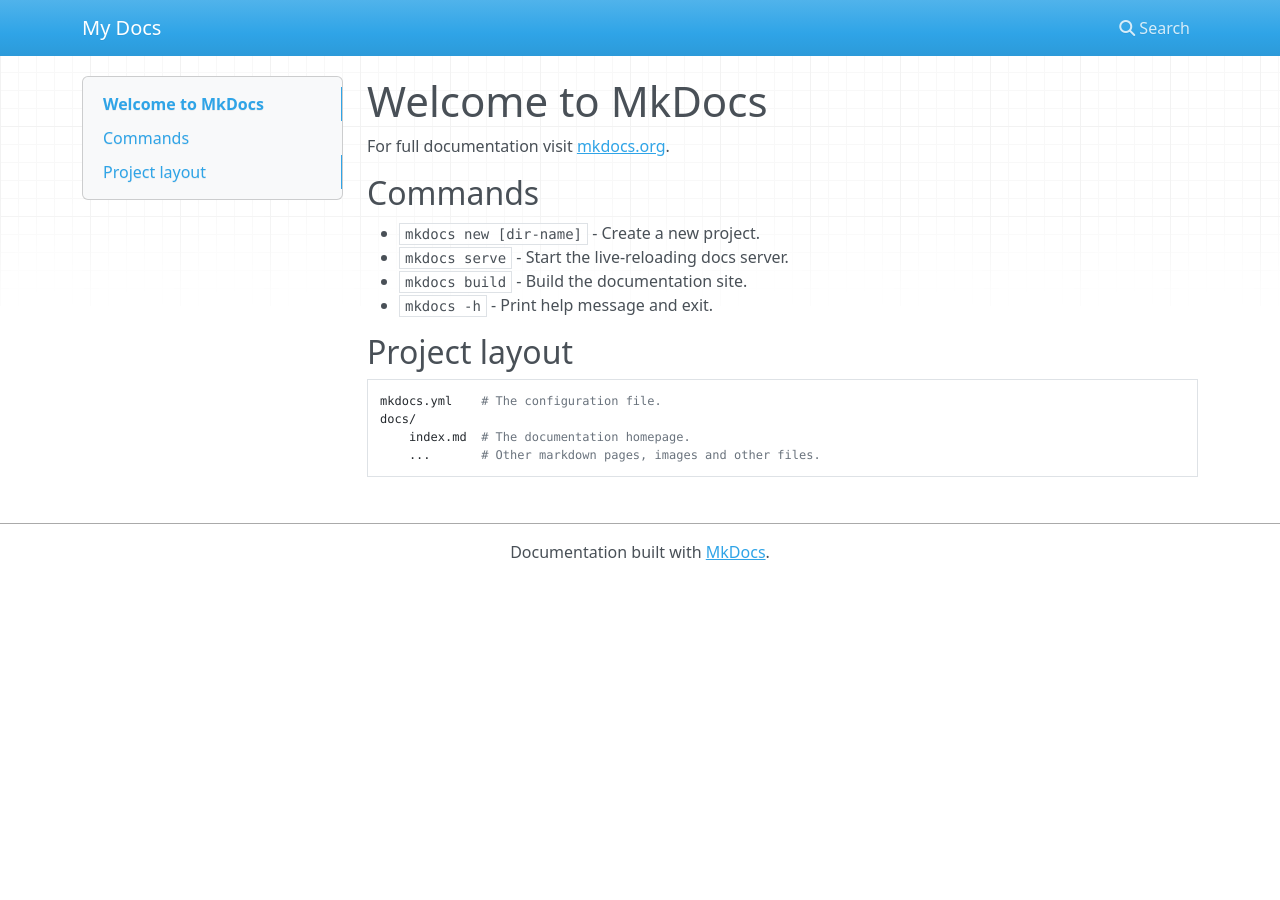
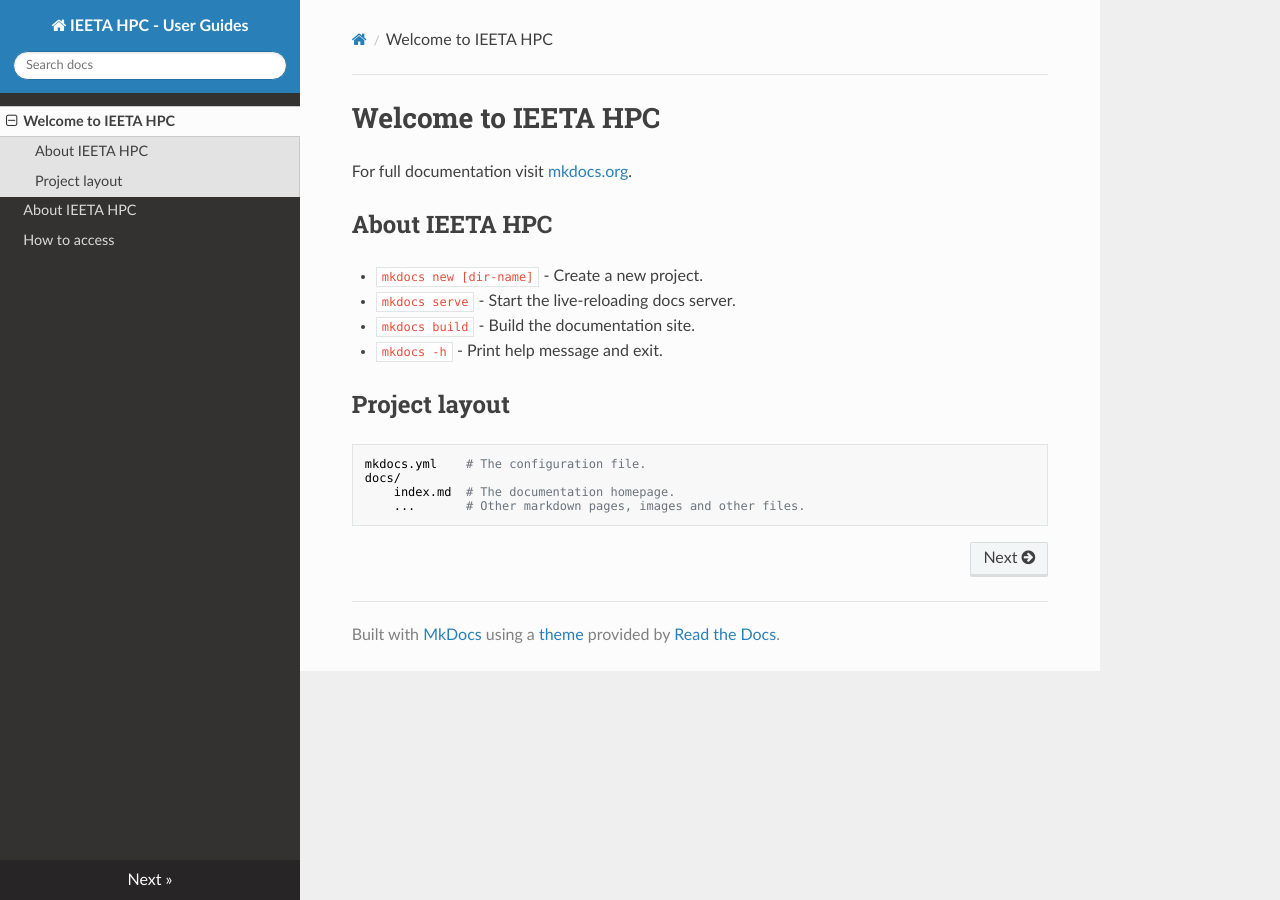
Before and after one commit to ieeta-pt/HPC-guides, an MkDocs documentation site: the page built from docs/index.md, in a window 1280 px wide. Built offline with MkDocs 1.6.1, drawn with Linux system fonts in a browser that asks for light colours; nearby versions of some CDN libraries.

Commit message:
first config and pages

```diff
--- /dev/null
+++ b/docs/about.md
@@ -0,0 +1 @@
+# About IEETA HPC
--- /dev/null
+++ b/docs/how_to_access.md
@@ -0,0 +1 @@
+# How to access
--- a/docs/index.md
+++ b/docs/index.md
@@ -1,13 +1,17 @@
-# Welcome to MkDocs
+# Welcome to IEETA HPC
+
+
 
 For full documentation visit [mkdocs.org](https://www.mkdocs.org).
 
-## Commands
+## About IEETA HPC
 
 * `mkdocs new [dir-name]` - Create a new project.
 * `mkdocs serve` - Start the live-reloading docs server.
 * `mkdocs build` - Build the documentation site.
 * `mkdocs -h` - Print help message and exit.
+
+
 
 ## Project layout
 
--- a/mkdocs.yml
+++ b/mkdocs.yml
@@ -1 +1,4 @@
-site_name: My Docs
+site_name: IEETA HPC - User Guides
+
+theme:
+  name: readthedocs
```
